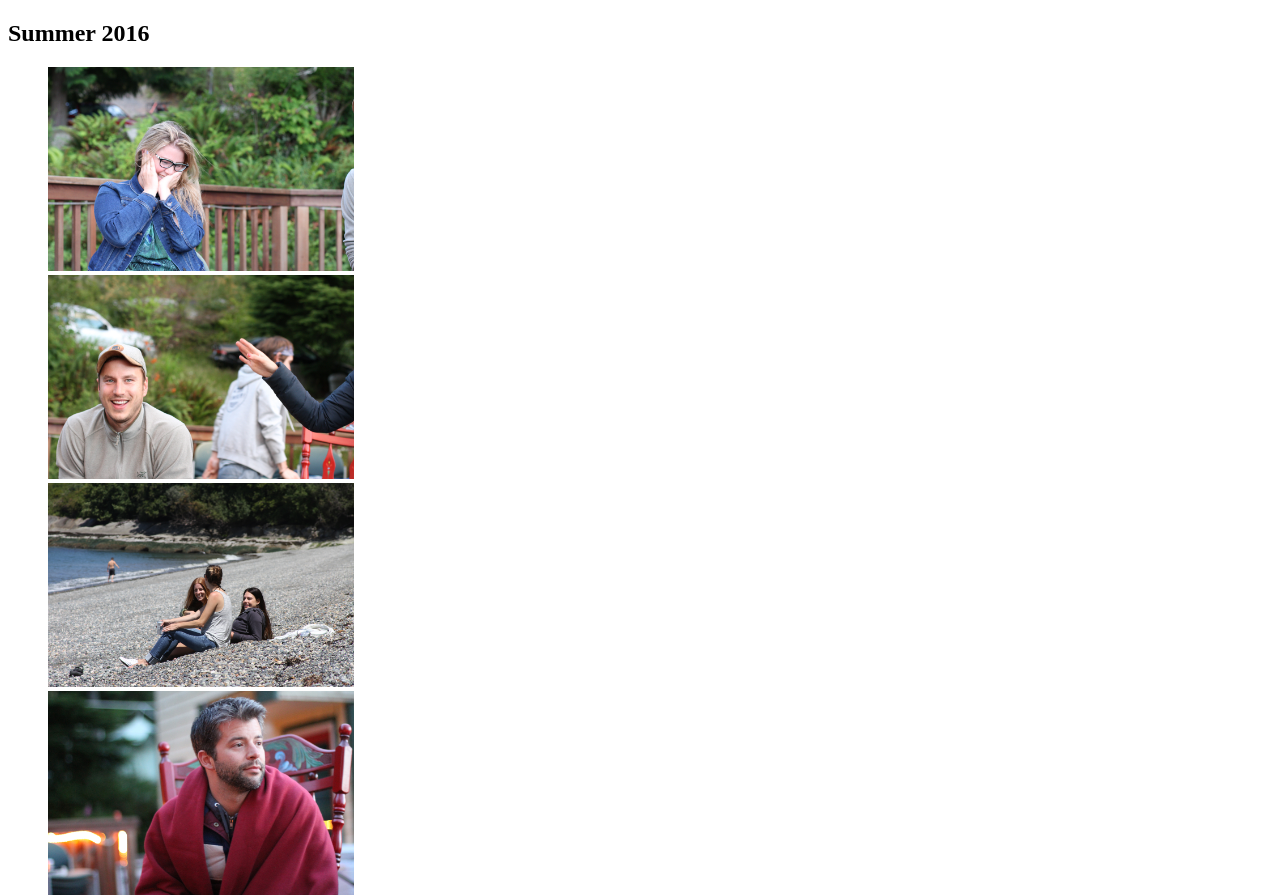
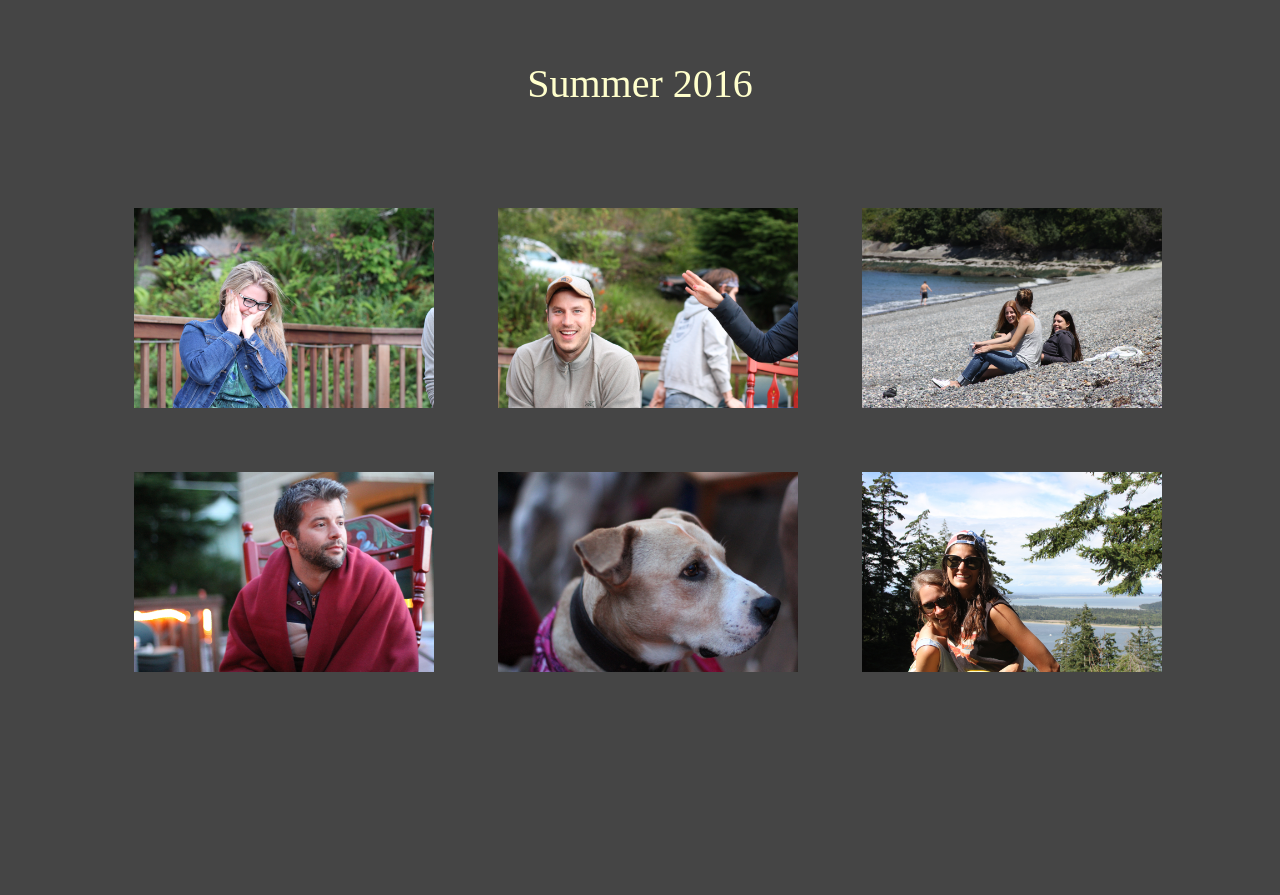
Before and after one commit to ZachKGordon/jQuery-Review, a plain HTML site: page index.html in a window 1280 px wide. Shown: the top 895 px of the page. After the commit the page ends 800 px from the top, so only its background shows below. Drawn offline with Linux system fonts and the light colour scheme.

Commit message:
Add basic style

```diff
--- a/index.html
+++ b/index.html
@@ -4,6 +4,7 @@
     <title>This is test code</title>
     <meta name="description" content="Coding Practice">
     <meta name="author" content="Zach Gordon">
+    <link rel="stylesheet" type="text/css" href="reset.css">
     <link rel="stylesheet" type="text/css" href="style.css">
   </head>
   <body>
@@ -12,7 +13,7 @@
         <h1> Summer 2016 </h1>
       </div>
       <div>
-        <ul>
+        <ul class="flex">
           <li class="imgSize">
             <a href="photoFiles/IMG_1255.jpg"> <img class="imgSize" src="photoFiles/IMG_1255.jpg" alt="Pictures from 4th of July on Lummi Island"></a>
           </li>
--- /dev/null
+++ b/reset.css
@@ -0,0 +1,48 @@
+/* http://meyerweb.com/eric/tools/css/reset/
+   v2.0 | 20110126
+   License: none (public domain)
+*/
+
+html, body, div, span, applet, object, iframe,
+h1, h2, h3, h4, h5, h6, p, blockquote, pre,
+a, abbr, acronym, address, big, cite, code,
+del, dfn, em, img, ins, kbd, q, s, samp,
+small, strike, strong, sub, sup, tt, var,
+b, u, i, center,
+dl, dt, dd, ol, ul, li,
+fieldset, form, label, legend,
+table, caption, tbody, tfoot, thead, tr, th, td,
+article, aside, canvas, details, embed,
+figure, figcaption, footer, header, hgroup,
+menu, nav, output, ruby, section, summary,
+time, mark, audio, video {
+  margin: 0;
+  padding: 0;
+  border: 0;
+  font-size: 100%;
+  font: inherit;
+  vertical-align: baseline;
+}
+/* HTML5 display-role reset for older browsers */
+article, aside, details, figcaption, figure,
+footer, header, hgroup, menu, nav, section {
+  display: block;
+}
+body {
+  line-height: 1;
+}
+ol, ul {
+  list-style: none;
+}
+blockquote, q {
+  quotes: none;
+}
+blockquote:before, blockquote:after,
+q:before, q:after {
+  content: '';
+  content: none;
+}
+table {
+  border-collapse: collapse;
+  border-spacing: 0;
+}
--- a/style.css
+++ b/style.css
@@ -1,7 +1,25 @@
+h1 {
+  padding-top: 5%;
+  padding-bottom: 5%;
+  color: #ffc;
+  font-size: 40px;
+  text-align: center;
+}
+body {
+  background-color: #454545;
+}
 li {
   list-style: none;
 }
 .imgSize {
-  height: 50%;
-  width: 50%;
+  height: 200px;
+  padding: 2.5%;
 }
+.flex {
+  display:flex;
+  flex-direction: row;
+  flex-wrap: wrap;
+  justify-content: center;
+  align-content: flex-start;
+  align-items: flex-start;
+}
```
